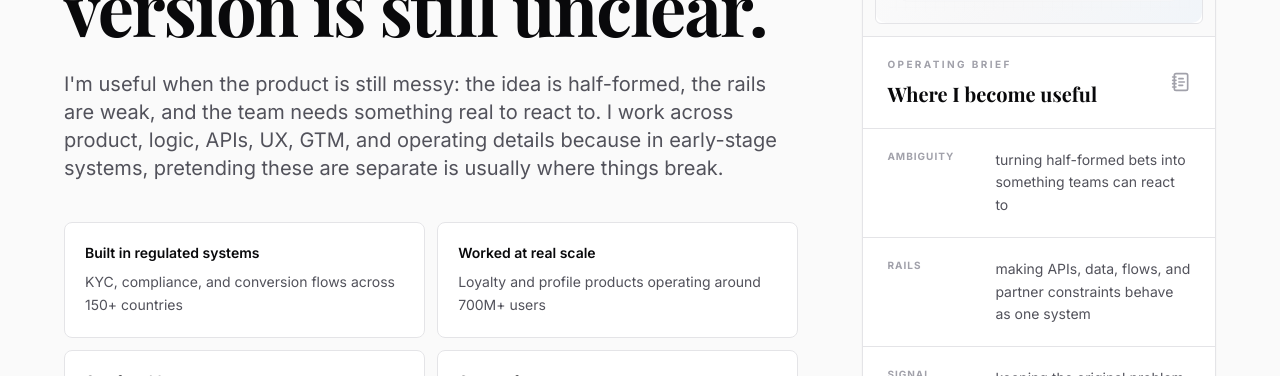
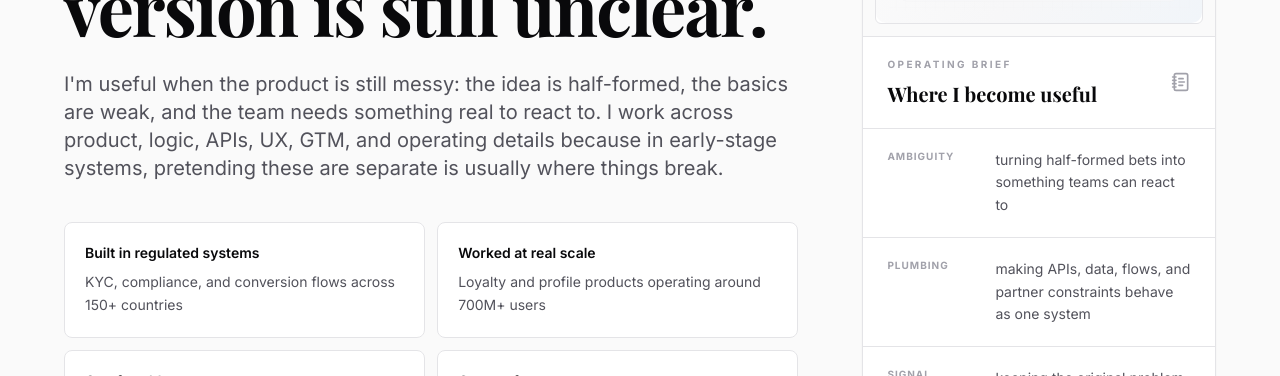
Before and after one commit to mohsinfd/Personal-Portfolio, a React (Vite) app: page / in a window 1280 px wide. Shown: the part 315-691 px from the top of the page. Built offline with nearby package versions, Linux system fonts and the light colour scheme; the HTML template or start-up script is replaced by a standard one; a web font is replaced by a local one.

Commit message:
Remove rails wording from portfolio copy

```diff
--- a/src/App.tsx
+++ b/src/App.tsx
@@ -56,7 +56,7 @@ const ResumeSection = () => {
   const [copied, setCopied] = useState(false);
   const resumeHighlights = [
     { label: 'Operating range', value: '0-to-1 fintech platforms, API products, recommendations, KYC, and AI-led prototyping' },
-    { label: 'Recent scope', value: 'BankKaro and great.cards across cards, loans, partner rails, calculators, and whitelabel launches' },
+    { label: 'Recent scope', value: 'BankKaro and great.cards across cards, loans, partner APIs, calculators, and whitelabel launches' },
     { label: 'Scale handled', value: '150+ country compliance flows and 700M+ profile-scale loyalty products' },
     { label: 'Leadership mode', value: 'High-ownership product lead who can move from strategy to architecture, UX, launch, and iteration' },
   ];
--- a/src/components/Hero.tsx
+++ b/src/components/Hero.tsx
@@ -5,7 +5,7 @@ import { SITE_DATA } from '../data/site';
 
 const operatingNotes = [
   { label: 'Ambiguity', text: 'turning half-formed bets into something teams can react to' },
-  { label: 'Rails', text: 'making APIs, data, flows, and partner constraints behave as one system' },
+  { label: 'Plumbing', text: 'making APIs, data, flows, and partner constraints behave as one system' },
   { label: 'Signal', text: 'keeping the original problem intact as it moves through the org' },
   { label: 'Launch', text: 'shipping the first useful version before the deck becomes the product' }
 ];
--- a/src/data/site.ts
+++ b/src/data/site.ts
@@ -3,7 +3,7 @@ export const SITE_DATA = {
   eyebrow: "Product Leader | 0-to-1 Systems | Consumer Fintech",
   heroHeadline: "I build product systems where the first version is still unclear.",
   role: "Product lead for 0-to-1 fintech systems: cards, loans, APIs, KYC flows, recommendation engines, and AI-assisted product execution.",
-  philosophy: "I'm useful when the product is still messy: the idea is half-formed, the rails are weak, and the team needs something real to react to. I work across product, logic, APIs, UX, GTM, and operating details because in early-stage systems, pretending these are separate is usually where things break.",
+  philosophy: "I'm useful when the product is still messy: the idea is half-formed, the basics are weak, and the team needs something real to react to. I work across product, logic, APIs, UX, GTM, and operating details because in early-stage systems, pretending these are separate is usually where things break.",
   microLine: "I'm usually more useful in the build than in the theatre around it.",
   location: "India",
   email: "mohsinfd@gmail.com",
@@ -45,8 +45,8 @@ export const SITE_DATA = {
         description: "I try to find the one change that makes everything after it easier: a better API contract, a clearer decision flow, a faster demo, or a recommendation engine that actually helps the user decide."
       },
       {
-        title: "Respect the rails",
-        description: "In complex products, the boring rails are often the product. Docs, data structures, edge cases, partner constraints, and fallback logic may stay invisible, but users eventually feel every weak one."
+        title: "Respect the plumbing",
+        description: "In complex products, the boring plumbing is often the product. Docs, data structures, edge cases, partner constraints, and fallback logic may stay invisible, but users eventually feel every weak part."
       },
       {
         title: "Evidence, then taste",
```
Also changed, not shown: public/assets/hero-systems-map.svg.
